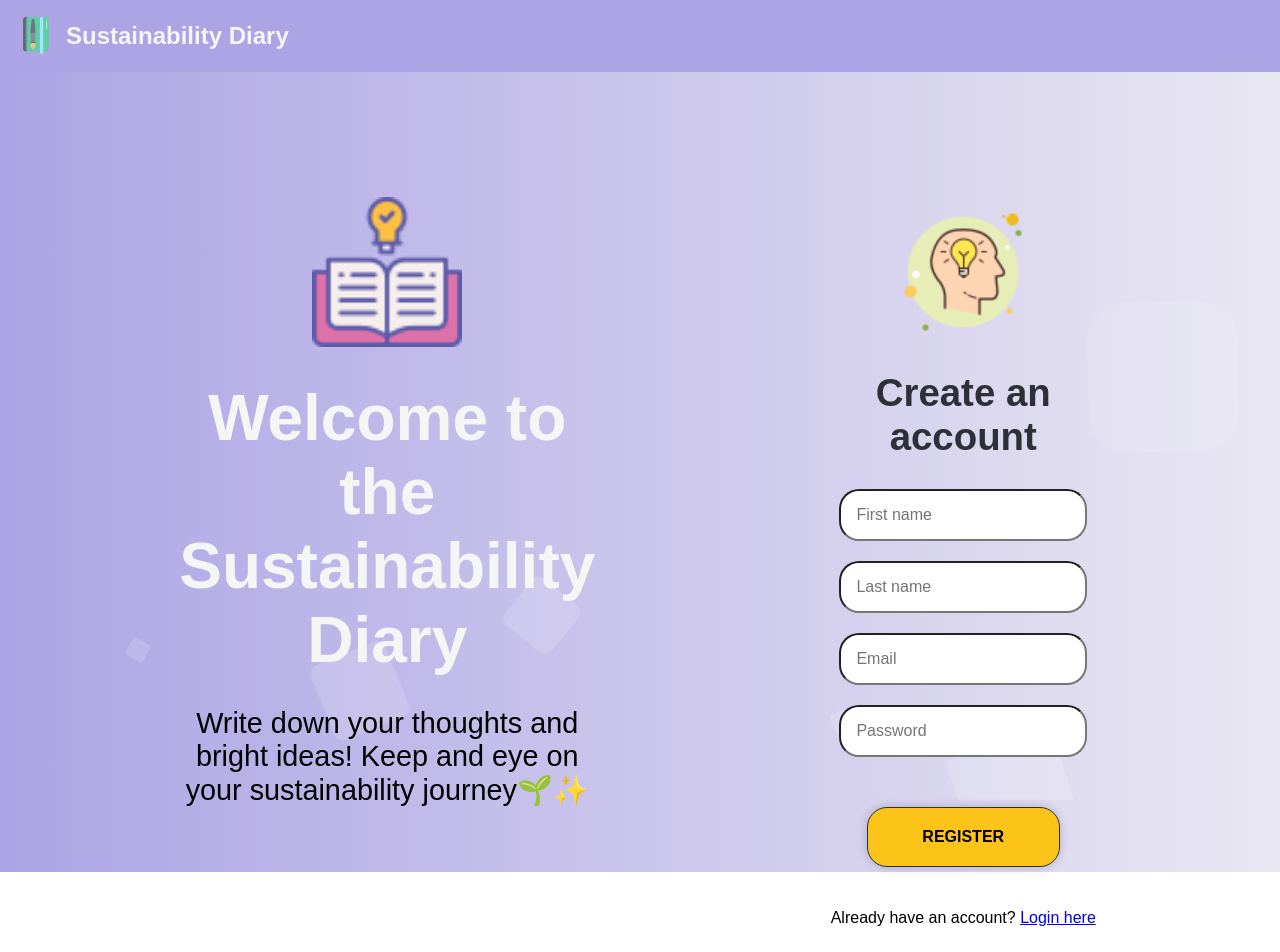
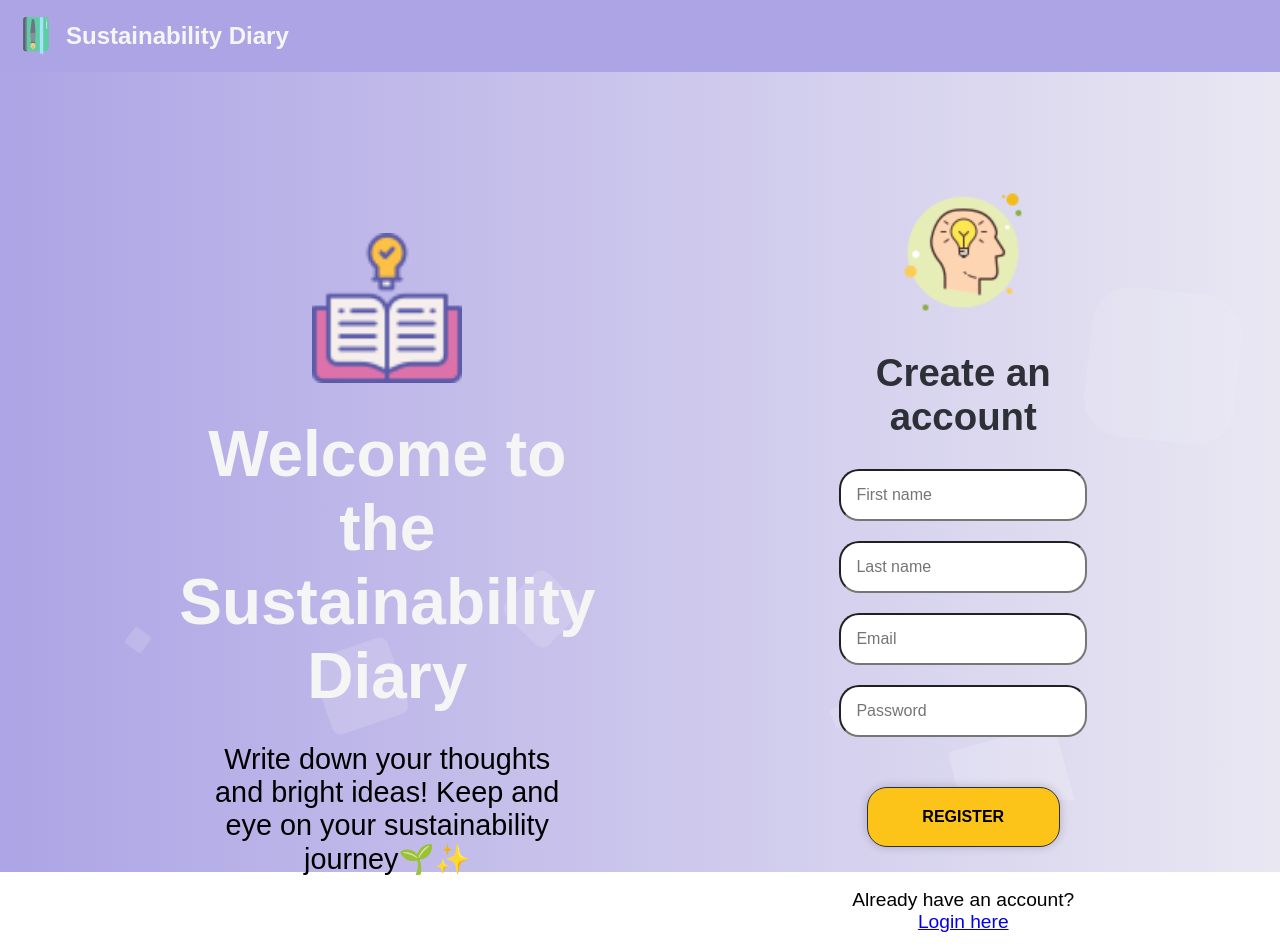
Before and after one commit to Hannah-Sofie/webproject, a React (Create React App) app in the folder journal-web/: page /register in a window 1280 px wide. Shown: the top 952 px of the page. Built offline with nearby package versions, Linux system fonts and the light colour scheme.

Commit message:
fixed styling home

```diff
--- a/journal-web/src/App.js
+++ b/journal-web/src/App.js
@@ -4,6 +4,7 @@ import HomePage from "./components/home/HomePage";
 import LoginPage from "./components/home/LoginPage";
 import RegisterPage from "./components/home/RegisterPage";
 import OpenClassPage from "./components/open-class/OpenClass";
+import Post from "./post/Post";
 
 function App() {
   return (
@@ -13,6 +14,7 @@ function App() {
         <Route path="/login" element={<LoginPage />} />
         <Route path="/register" element={<RegisterPage />} />
         <Route path="/open-class" element={<OpenClassPage />} />
+        <Route path="/post" element={<Post />} />
       </Routes>
     </Router>
   );
--- a/journal-web/src/components/home/HomePage.js
+++ b/journal-web/src/components/home/HomePage.js
@@ -1,6 +1,5 @@
-// HomePage.js
 import React from "react";
-import "./styles.css";
+import "./home.css";
 import CustomButton from "./CustomButton";
 import CircleAnimation from "./CircleAnimation";
 import idea from "./images/idea.png";
--- a/journal-web/src/components/home/LoginPage.js
+++ b/journal-web/src/components/home/LoginPage.js
@@ -1,5 +1,6 @@
 import React from "react";
-import "./styles.css";
+import { Link } from "react-router-dom";
+import "./home.css";
 import CustomButton from "./CustomButton";
 import CircleAnimation from "./CircleAnimation";
 import Header from "./Header";
@@ -28,7 +29,7 @@ function LoginPage() {
               className="creativity-icon"
             />
             <h2>Sign In</h2>
-            <form className="login-form-mobile">
+            <form className="login-form">
               <input
                 type="email"
                 className="register-input"
@@ -47,7 +48,7 @@ function LoginPage() {
                 path="/"
               />
               <p className="register-login-link">
-                Don't have an account? <a href="#login">Register here</a>
+                Don't have an account? <Link to="/register">Register here</Link>
               </p>
             </form>
           </div>
--- a/journal-web/src/components/home/RegisterPage.js
+++ b/journal-web/src/components/home/RegisterPage.js
@@ -1,5 +1,6 @@
 import React from "react";
-import "./styles.css";
+import { Link } from "react-router-dom";
+import "./home.css";
 import CustomButton from "./CustomButton";
 import CircleAnimation from "./CircleAnimation";
 import Header from "./Header";
@@ -28,7 +29,7 @@ function RegisterPage() {
               className="creativity-icon"
             />
             <h2>Create an account</h2>
-            <form className="register-form-mobile">
+            <form className="register-form">
               <input
                 type="text"
                 className="register-input"
@@ -57,7 +58,7 @@ function RegisterPage() {
                 path="/"
               />
               <p className="register-login-link">
-                Already have an account? <a href="#login">Login here</a>
+                Already have an account? <Link to="/login">Login here</Link>
               </p>
             </form>
           </div>
--- a/journal-web/src/components/home/styles.css
+++ b/journal-web/src/components/home/home.css
@@ -60,6 +60,7 @@ body {
   );
   background-size: 400% 400%;
   animation: gradient 15s ease infinite;
+  z-index: 1;
 }
 
 .home-section,
@@ -68,7 +69,8 @@ body {
   width: 100%;
   padding: 2em;
   text-align: center;
-  margin-top: 30%;
+  align-items: center;
+  margin-top: 25%;
   z-index: 1;
 }
 
@@ -109,10 +111,6 @@ body {
   border-radius: 20px;
   margin-bottom: 20px;
   font-size: 1em;
-  z-index: 1;
-}
-
-.login-register-section {
   z-index: 1;
 }
 
@@ -173,9 +171,9 @@ body {
   .welcome-section,
   .welcome-container {
     flex: 1;
-    z-index: 1;
     margin-left: 10%;
     display: block;
+    z-index: 1;
   }
 
   .home-section h1,
@@ -205,6 +203,11 @@ body {
     z-index: 1;
   }
 
+  .login-register-section p {
+    font-size: 1.2em;
+    z-index: 1;
+  }
+
   .home-button {
     width: 100%;
     margin-bottom: 30px;
@@ -216,6 +219,7 @@ body {
   .register-button {
     width: 70%;
     margin-top: 30px;
+    z-index: 1;
   }
 
   .pen-icon {
@@ -251,5 +255,13 @@ body {
     margin-right: 10%;
     z-index: 1;
     max-width: 100%;
+    z-index: 1;
+  }
+
+  .home-section,
+  .login-section,
+  .register-section {
+    margin-bottom: 12%;
+    z-index: 1;
   }
 }
--- a/journal-web/src/components/open-class/styles.css
+++ b/journal-web/src/components/open-class/styles.css
@@ -10,7 +10,6 @@
 }
 
 /* ClassPage */
-
 .app-container {
   display: grid;
   grid-template-columns: 2fr 5fr;
--- a/journal-web/src/post/Post.css
+++ b/journal-web/src/post/Post.css
@@ -5,11 +5,10 @@
 }
 
 .postContent {
-    background: linear-gradient(180deg, #BFB0D8 0%, #504269 100%);
+  background: linear-gradient(180deg, #bfb0d8 0%, #504269 100%);
 }
 
-
-.sidebarButton p{
+.sidebarButton p {
   margin-left: 10px;
 }
 
@@ -24,7 +23,6 @@
 .postImage {
   display: flex;
   justify-content: center;
-
 }
 
 .postImage img {
@@ -37,7 +35,7 @@
 
 .postSidebar {
   width: 60vw;
-    background-color: #F3F3F3;
+  background-color: #f3f3f3;
   display: flex;
   flex-direction: column;
   align-items: center;
@@ -53,12 +51,12 @@
   width: 250px;
   margin: 5px 10px;
   border-radius: 50px;
-    background: #D9D9D9;
+  background: #d9d9d9;
   height: 40px;
   padding: 10px;
 }
 
-.postBackButton{
+.postBackButton {
   background-color: #fff;
   padding: 15px 10px;
   border-radius: 50px;
@@ -68,26 +66,23 @@
   margin-bottom: 10px;
 }
 
-.postMain{
+.postMain {
   margin: 5%;
 }
 
-.postwrapper{
+.postwrapper {
   background-color: #fff;
 }
 
-
-
-.postHeader{
+.postHeader {
   margin-top: 30px;
-    border-bottom: 1px solid #B5B5B5 ;
+  border-bottom: 1px solid #b5b5b5;
 }
 
-.postHeader h1, p {
-    width: 50%;
+.postHeader h1,
+p {
   margin: 20px 20px;
 }
-
 
 .postBody {
   height: 30vh;
```
Lines whose indentation alone changed are shown as unchanged.
